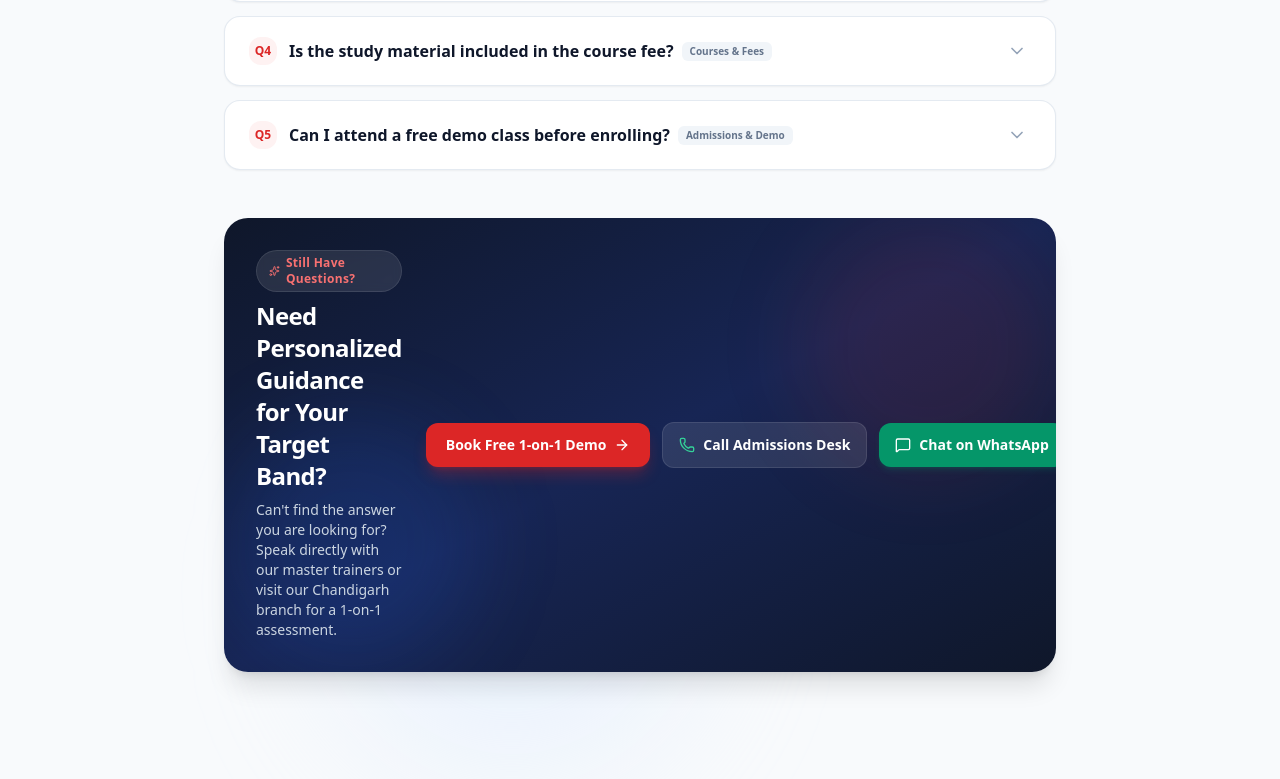
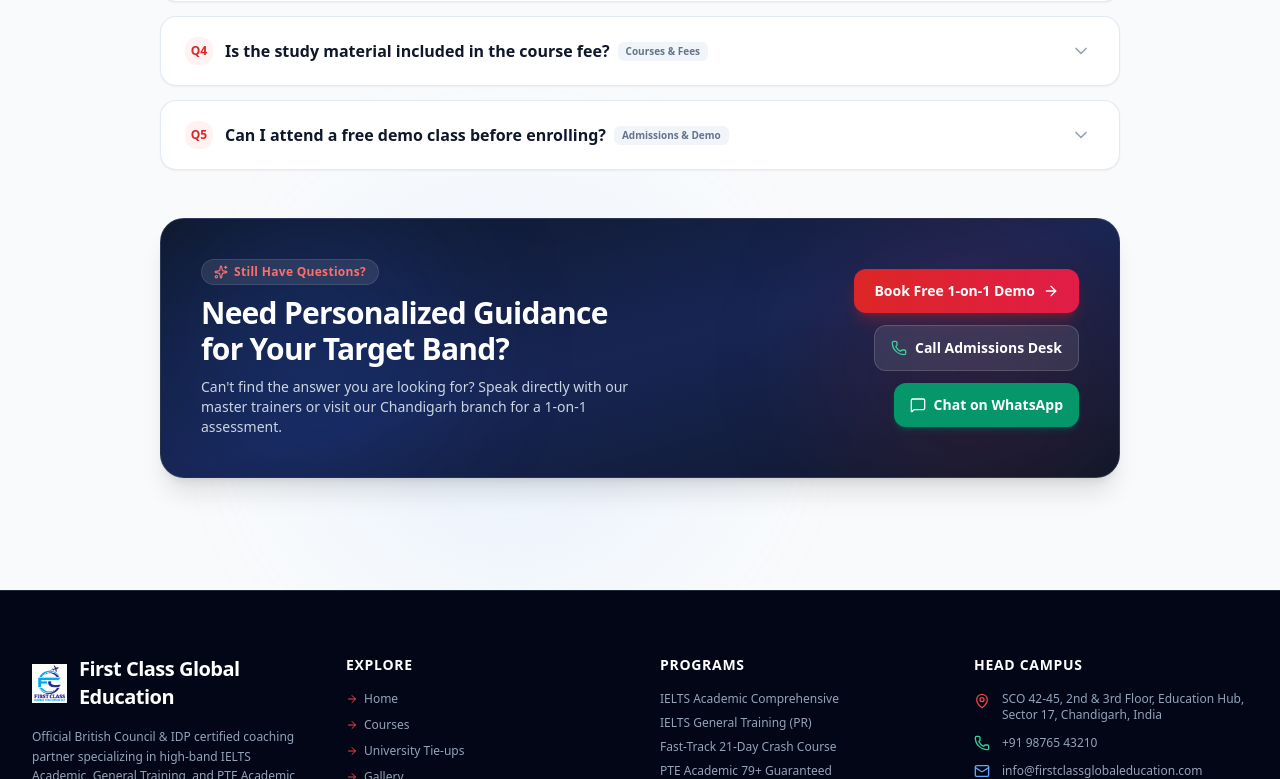
Before and after one commit to tiennesdm/ielts-institute-website, a Next.js app: page / in a window 1280 px wide. Shown: the part 11221-12000 px from the top of the page. Built offline with nearby package versions, Linux system fonts and the light colour scheme.

Commit message:
Fix FAQ support card layout overflow and make action buttons wrap responsively

```diff
--- a/components/FaqSection.jsx
+++ b/components/FaqSection.jsx
@@ -79,7 +79,7 @@ export default function FaqSection({ faqs = [], config = {}, settings = {}, onBo
       <div className="absolute top-0 right-1/4 w-72 sm:w-96 h-72 sm:h-96 bg-red-100/40 rounded-full blur-3xl pointer-events-none -z-0" />
       <div className="absolute bottom-0 left-1/4 w-72 sm:w-96 h-72 sm:h-96 bg-blue-100/40 rounded-full blur-3xl pointer-events-none -z-0" />
 
-      <div className="max-w-4xl mx-auto px-4 sm:px-6 lg:px-8 relative z-10">
+      <div className="max-w-5xl mx-auto px-4 sm:px-6 lg:px-8 relative z-10">
         {/* Section Header */}
         <div className="text-center space-y-3 mb-8 sm:mb-10">
           <div className="inline-flex items-center gap-2 px-3 sm:px-3.5 py-1 rounded-full bg-blue-100 text-blue-900 text-[11px] sm:text-xs font-bold uppercase tracking-wider shadow-sm">
@@ -289,36 +289,36 @@ export default function FaqSection({ faqs = [], config = {}, settings = {}, onBo
 
         {/* Still Have Questions? / Helpdesk Support Card */}
         {config?.showSupportCard !== false && (
-          <div className="mt-10 sm:mt-12 bg-gradient-to-br from-slate-900 via-blue-950 to-slate-900 rounded-2xl sm:rounded-3xl p-5 sm:p-8 text-white shadow-xl relative overflow-hidden">
+          <div className="mt-10 sm:mt-12 bg-gradient-to-br from-slate-900 via-blue-950 to-slate-900 rounded-2xl sm:rounded-3xl p-6 sm:p-8 lg:p-10 text-white shadow-xl relative overflow-hidden border border-white/10">
             {/* Background glowing circles */}
-            <div className="absolute top-0 right-0 w-64 h-64 bg-red-600/10 rounded-full blur-2xl pointer-events-none" />
-            <div className="absolute bottom-0 left-0 w-64 h-64 bg-blue-600/15 rounded-full blur-2xl pointer-events-none" />
+            <div className="absolute top-0 right-0 w-72 h-72 bg-red-600/10 rounded-full blur-3xl pointer-events-none" />
+            <div className="absolute bottom-0 left-0 w-72 h-72 bg-blue-600/15 rounded-full blur-3xl pointer-events-none" />
 
-            <div className="relative z-10 flex flex-col md:flex-row md:items-center justify-between gap-6">
-              <div className="space-y-2 max-w-xl text-center md:text-left">
+            <div className="relative z-10 flex flex-col lg:flex-row items-center justify-between gap-6 lg:gap-8">
+              <div className="space-y-2.5 max-w-xl text-center lg:text-left">
                 <div className="inline-flex items-center gap-1.5 px-3 py-1 rounded-full bg-white/10 text-red-400 text-[11px] sm:text-xs font-bold tracking-wide backdrop-blur-sm border border-white/10">
                   <Sparkles className="w-3.5 h-3.5" />
                   <span>{config?.supportBadge || 'Still Have Questions?'}</span>
                 </div>
-                <h3 className="text-lg sm:text-2xl font-black text-white tracking-tight leading-tight">
+                <h3 className="text-xl sm:text-2xl lg:text-3xl font-black text-white tracking-tight leading-tight">
                   {config?.supportTitle || 'Need Personalized Guidance for Your Target Band?'}
                 </h3>
-                <p className="text-xs sm:text-sm text-slate-300 leading-relaxed">
+                <p className="text-xs sm:text-sm text-slate-300 leading-relaxed max-w-lg">
                   {config?.supportSubtitle ||
                     "Can't find the answer you are looking for? Speak directly with our master trainers or visit our Chandigarh branch for a 1-on-1 assessment."}
                 </p>
               </div>
 
               {/* Action buttons */}
-              <div className="flex flex-col sm:flex-row items-stretch sm:items-center gap-2.5 sm:gap-3 shrink-0">
+              <div className="flex flex-col sm:flex-row flex-wrap items-stretch sm:items-center justify-center lg:justify-end gap-3 w-full lg:w-auto">
                 {/* Book Demo Button */}
                 {config?.supportCtaAction === 'url' && config?.supportCtaUrl ? (
                   <a
                     href={config.supportCtaUrl}
-                    className="px-4 sm:px-5 py-2.5 sm:py-3 rounded-xl bg-red-600 hover:bg-red-700 text-white font-bold text-xs sm:text-sm flex items-center justify-center gap-2 transition-all shadow-lg shadow-red-600/30 text-center"
+                    className="w-full sm:w-auto px-5 py-3 rounded-xl bg-gradient-to-r from-red-600 to-rose-600 hover:from-red-500 hover:to-rose-500 text-white font-extrabold text-xs sm:text-sm flex items-center justify-center gap-2 transition-all shadow-lg shadow-red-600/30 text-center shrink-0"
                   >
                     <span>{config?.supportCtaText || 'Book Free 1-on-1 Demo'}</span>
-                    <ArrowRight className="w-4 h-4" />
+                    <ArrowRight className="w-4 h-4 shrink-0" />
                   </a>
                 ) : (
                   <button
@@ -329,19 +329,19 @@ export default function FaqSection({ faqs = [], config = {}, settings = {}, onBo
                         if (el) el.scrollIntoView({ behavior: 'smooth' });
                       }
                     }}
-                    className="px-4 sm:px-5 py-2.5 sm:py-3 rounded-xl bg-red-600 hover:bg-red-700 text-white font-bold text-xs sm:text-sm flex items-center justify-center gap-2 transition-all shadow-lg shadow-red-600/30 text-center"
+                    className="w-full sm:w-auto px-5 py-3 rounded-xl bg-gradient-to-r from-red-600 to-rose-600 hover:from-red-500 hover:to-rose-500 text-white font-extrabold text-xs sm:text-sm flex items-center justify-center gap-2 transition-all shadow-lg shadow-red-600/30 text-center shrink-0"
                   >
                     <span>{config?.supportCtaText || 'Book Free 1-on-1 Demo'}</span>
-                    <ArrowRight className="w-4 h-4" />
+                    <ArrowRight className="w-4 h-4 shrink-0" />
                   </button>
                 )}
 
                 {/* Direct Call Button */}
                 <a
                   href={`tel:${cleanPhone}`}
-                  className="px-4 py-2.5 sm:py-3 rounded-xl bg-white/10 hover:bg-white/20 text-white font-bold text-xs sm:text-sm flex items-center justify-center gap-2 transition-all border border-white/10 text-center"
+                  className="w-full sm:w-auto px-4 py-3 rounded-xl bg-white/10 hover:bg-white/20 text-white font-bold text-xs sm:text-sm flex items-center justify-center gap-2 transition-all border border-white/15 text-center shrink-0"
                 >
-                  <Phone className="w-4 h-4 text-emerald-400" />
+                  <Phone className="w-4 h-4 text-emerald-400 shrink-0" />
                   <span>{config?.supportPhoneText || 'Call Admissions'}</span>
                 </a>
 
@@ -352,10 +352,10 @@ export default function FaqSection({ faqs = [], config = {}, settings = {}, onBo
                   )}`}
                   target="_blank"
                   rel="noopener noreferrer"
-                  className="px-4 py-2.5 sm:py-3 rounded-xl bg-emerald-600 hover:bg-emerald-700 text-white font-bold text-xs sm:text-sm flex items-center justify-center gap-2 transition-all shadow-md shadow-emerald-600/20 text-center"
+                  className="w-full sm:w-auto px-4 py-3 rounded-xl bg-emerald-600 hover:bg-emerald-500 text-white font-bold text-xs sm:text-sm flex items-center justify-center gap-2 transition-all shadow-md shadow-emerald-600/25 text-center shrink-0"
                 >
-                  <MessageSquare className="w-4 h-4" />
-                  <span>{config?.supportWhatsappText || 'WhatsApp'}</span>
+                  <MessageSquare className="w-4 h-4 shrink-0" />
+                  <span>{config?.supportWhatsappText || 'Chat on WhatsApp'}</span>
                 </a>
               </div>
             </div>
```
